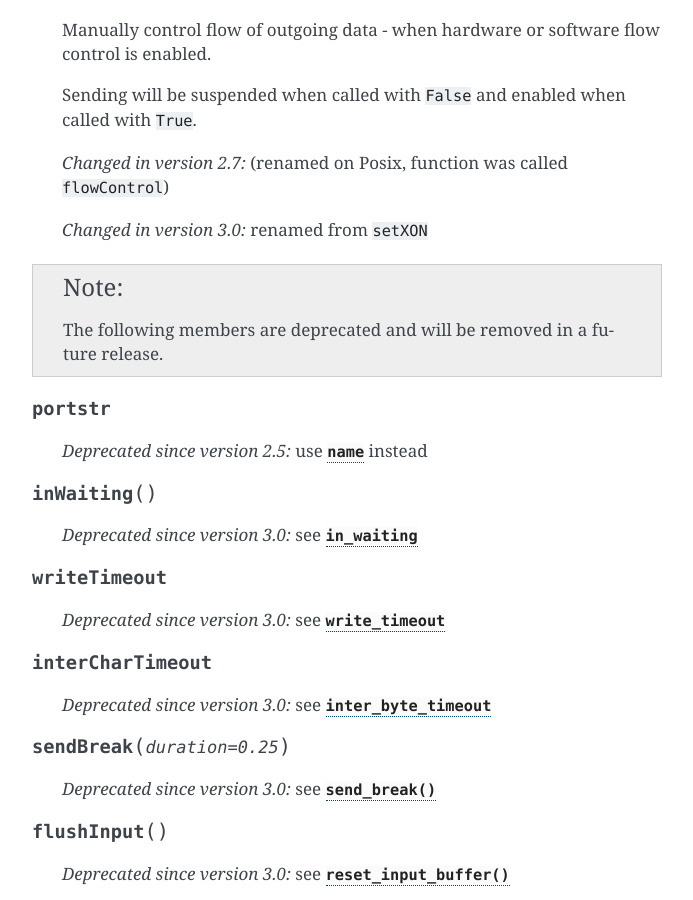
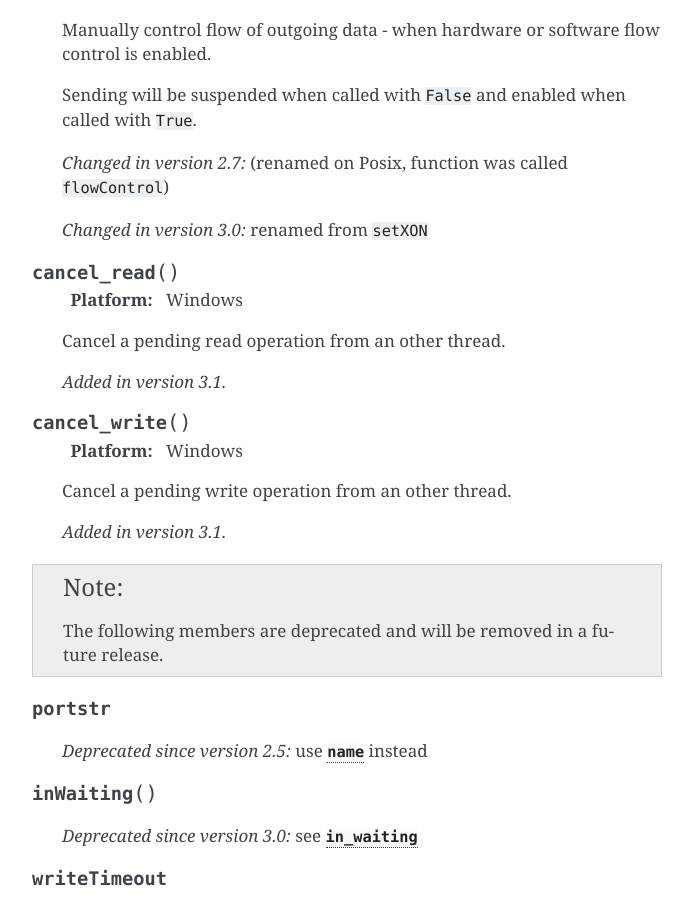
Before and after one commit to pyserial/pyserial, a Sphinx documentation site: the page built from documentation/pyserial_api.rst, in a window 1280 px wide and 900 px high, scrolled down 9633 px. Shown: the whole window, without its empty margins (418-1111 px from the left). Built offline with Sphinx 7.4.7, drawn with Linux system fonts in a browser that asks for light colours; some of the changed text lies outside the part shown.

Commit message:
doc update

```diff
--- a/documentation/pyserial.rst
+++ b/documentation/pyserial.rst
@@ -13,7 +13,7 @@ appropriate backend.
 It is released under a free software license, see LICENSE_ for more
 details.
 
-Copyright (C) 2001-2015 Chris Liechti <cliechti(at)gmx.net>
+Copyright (C) 2001-2016 Chris Liechti <cliechti(at)gmx.net>
 
 Other pages (online)
 
--- a/documentation/pyserial_api.rst
+++ b/documentation/pyserial_api.rst
@@ -520,7 +521,21 @@ Native ports
         .. versionchanged:: 2.7 (renamed on Posix, function was called ``flowControl``)
         .. versionchanged:: 3.0 renamed from ``setXON``
 
+    .. method:: cancel_read()
 
+        :platform: Windows
+
+        Cancel a pending read operation from an other thread.
+
+        .. versionadded:: 3.1
+
+    .. method:: cancel_write()
+
+        :platform: Windows
+
+        Cancel a pending write operation from an other thread.
+
+        .. versionadded:: 3.1
 
     .. note:: The following members are deprecated and will be removed in a
               future release.
```
Also changed, not shown: other parts of documentation/pyserial_api.rst (+2 -1 lines).
